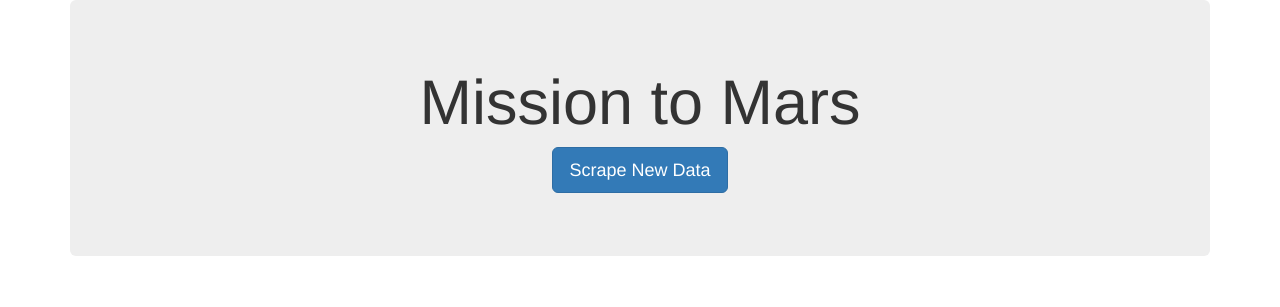
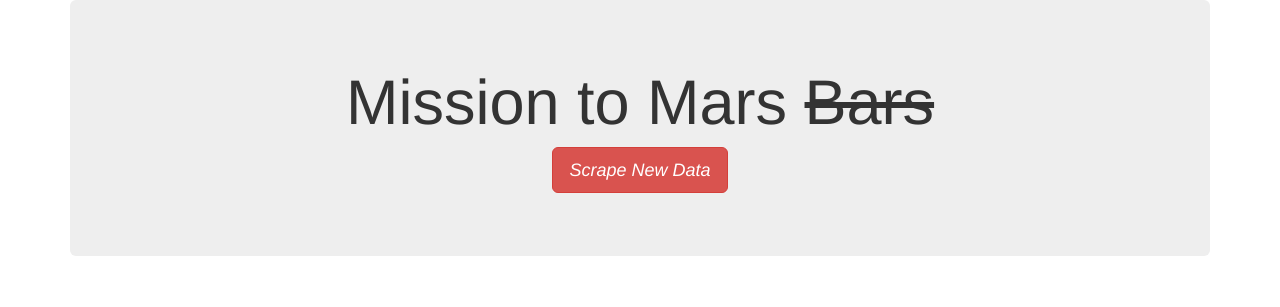
Before and after one commit to Wavelydavely/Mission-to-Mars, a Flask app: page / in a window 1280 px wide. Shown: the top 307 px of the page. Run offline with Flask 2, Linux system fonts and the light colour scheme; data that the repository does not hold is empty; some libraries are stand-ins or nearby versions.

Commit message:
challenge

```diff
--- a/templates/index.html
+++ b/templates/index.html
@@ -14,16 +14,16 @@
     <div class="container">
       <!-- Add Jumbotron to Header -->
       <div class="jumbotron text-center">
-        <h1>Mission to Mars</h1>
+        <h1>Mission to Mars <s>Bars</s></h1>
         <!-- Add a button to activate scraping script -->
-        <p><a class="btn btn-primary btn-lg" href="/scrape" role="button">Scrape New Data</a></p>
+        <p><a class="btn btn-danger btn-lg" href="/scrape" role="button"><em>Scrape New Data</em></a></p>
       </div>
       <!-- Add section for Mars News -->
       <div class="row" id="mars-news">
         <div class="col-md-12">
           <div class="media">
             <div class="media-body">
-              <h2>Latest Mars News</h2>
+              <h2>Latest Mars <s>Bars</s> News</h2>
               <h4 class="media-heading">{{ mars.news_title }}</h4>
               <p>{{ mars.news_paragraph }}</p>
             </div>
@@ -34,7 +34,7 @@
       <!-- Section for Featured Image and Facts table -->
       <div class="row" id="mars-featured-image">
         <div class="col-md-8">
-          <h2>Featured Mars Image</h2>
+          <h2>Featured Mars <s>Bars</s> Image</h2>
 
           <!-- if images is False/None/non-existent, then default to error message -->
           <img
@@ -44,19 +44,23 @@
           />
         </div>
 
+
         <div class="col-md-4">
           <!-- Mars Facts -->
           <div class="row" id="mars-facts">
-            <h4>Mars Facts</h4>
+
+            <h4>Mars <s>Bars</s> Facts</h4>
+
             {{ mars.facts | safe }}
           </div>
+
         </div>
       </div>
 
       <!-- Section for Mars Hemispheres -->
       <div class="row" id="mars-hemispheres">
         <div class="page-header">
-          <h2 class="text-center">Mars Hemispheres</h2>
+          <h2 class="text-center">Mars <s>Bars</s> Hemispheres</h2>
         </div>
 
         {% for hemisphere in mars.hemispheres %}
```
